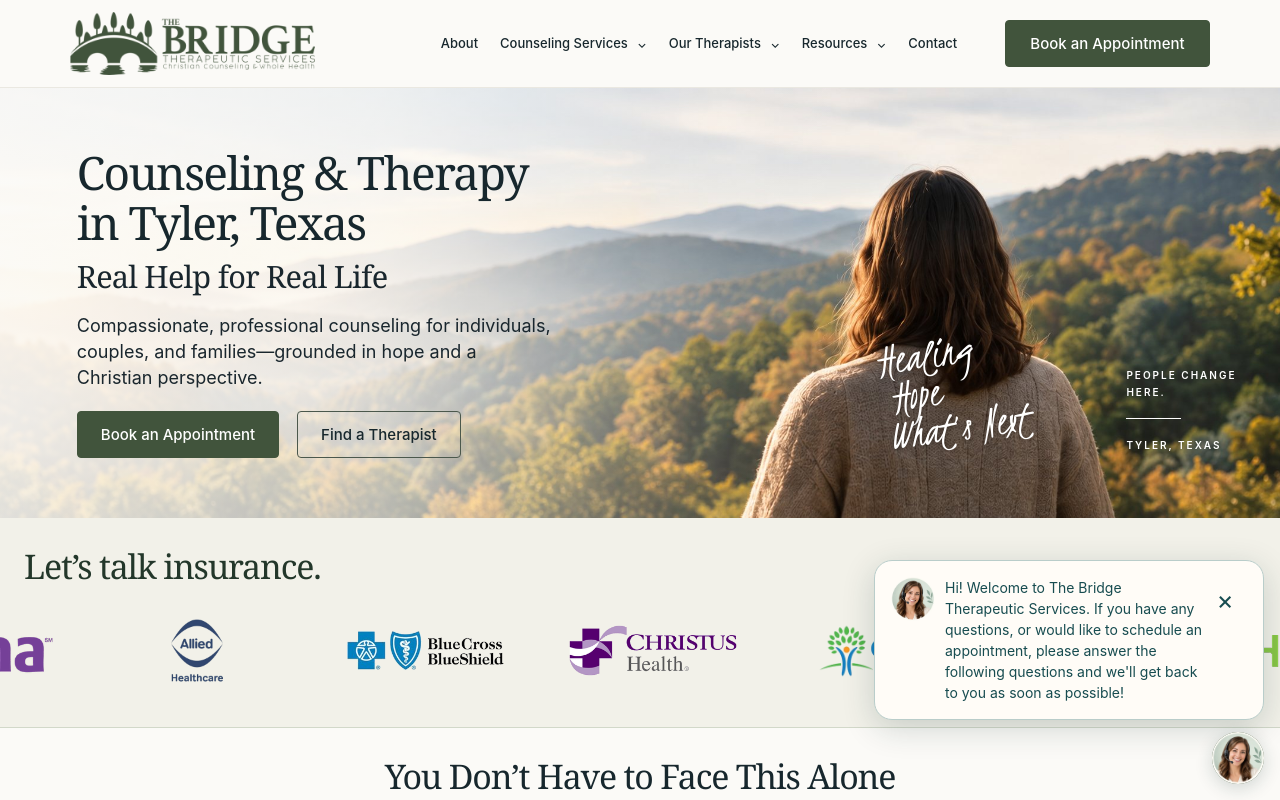
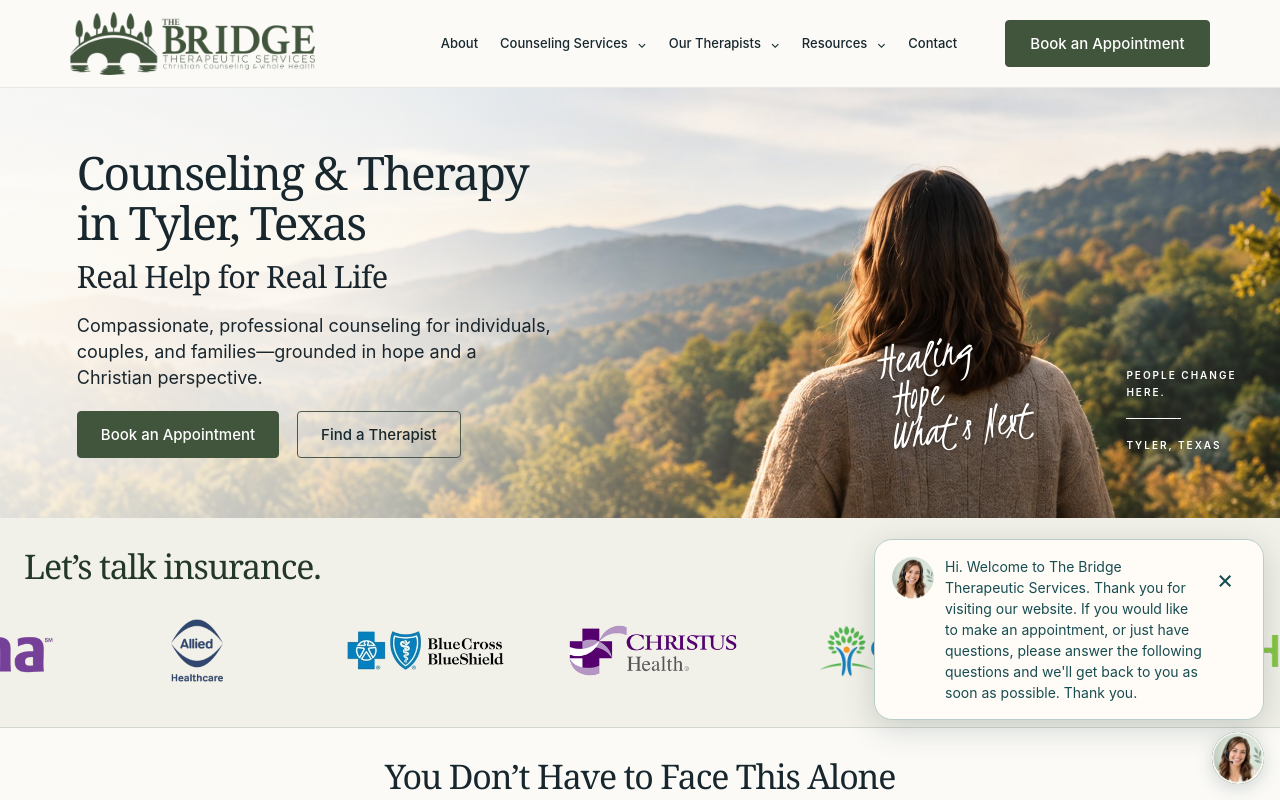
Before and after one commit to 2kjam/bridge-therapy-website, a Next.js app: page / in a window 1280 px wide. Shown: the top 800 px of the page. Built offline with nearby package versions, Linux system fonts and the light colour scheme.

Commit message:
Refine conversational inquiry widget

```diff
--- a/components/inquiry-widget.tsx
+++ b/components/inquiry-widget.tsx
@@ -1,21 +1,18 @@
 "use client";
 
 import { useEffect, useRef, useState, type FormEvent } from "react";
-import { limits, therapists, therapistValue, validateInquiry, sendInquiry, type Inquiry } from "@/lib/inquiry";
+import { limits, therapistValue, validateInquiry, sendInquiry, type ChatInquiry } from "@/lib/inquiry";
 import styles from "./inquiry-widget.module.css";
 
-const popupWelcome = "Hi! Welcome to The Bridge Therapeutic Services. If you have any questions, or would like to schedule an appointment, please answer the following questions and we'll get back to you as soon as possible!";
-const greeting = "Hi! Welcome to The Bridge Therapeutic Services.";
-const welcome = "If you'd like to ask about counseling or an appointment, I can help you send a quick inquiry to our team.";
+const popupWelcome = "Hi. Welcome to The Bridge Therapeutic Services. Thank you for visiting our website. If you would like to make an appointment, or just have questions, please answer the following questions and we'll get back to you as soon as possible. Thank you.";
+const greeting = popupWelcome;
 const privacy = "Please don't include sensitive medical or personal health information here.";
-const empty: Inquiry = { first_name: "", last_name: "", email: "", phone: "", preferred_therapist: "", message: "", "bot-field": "" };
-const steps = ["welcome", "first_name", "last_name", "email", "phone", "preferred_therapist", "message_choice", "message", "review", "success", "edit"] as const;
+const empty: ChatInquiry = { first_name: "", email: "", phone: "", preferred_therapist: "", message: "", "bot-field": "" };
+const steps = ["first_name", "email", "phone", "message_choice", "message", "review", "success", "edit"] as const;
 type Step = typeof steps[number];
-type Message = { role: "assistant" | "visitor"; text: string; summary?: Pick<Inquiry, "first_name" | "last_name" | "email" | "phone" | "preferred_therapist"> };
+type Message = { role: "assistant" | "visitor"; text: string; summary?: Pick<ChatInquiry, "first_name" | "email" | "phone"> };
 const sessionKey = "bridge-inquiry-prompt-shown";
-const nameOf = (slug: string) => therapists.find(([id]) => id === slug)?.[1].split(",")[0] ?? "Not sure — help me choose";
-const firstOf = (slug: string) => slug === "alyxandrah-white" ? "Alyx" : nameOf(slug).split(" ")[0];
-const labels = { first_name: "First name", last_name: "Last name", email: "Email", phone: "Phone", preferred_therapist: "Therapist", message: "Message" };
+const labels = { first_name: "First name", email: "Email", phone: "Phone", message: "Message" };
 
 function AssistantAvatar() {
   return <img className={styles.avatar} src="/assets/chat-assistant.webp" width={256} height={243} alt="" aria-hidden="true" />;
@@ -24,13 +21,12 @@ function AssistantAvatar() {
 export function InquiryWidget() {
   const [open, setOpen] = useState(false);
   const [prompt, setPrompt] = useState(false);
-  const [step, setStep] = useState<Step>("welcome");
-  const [answers, setAnswers] = useState<Inquiry>(empty);
+  const [step, setStep] = useState<Step>("first_name");
+  const [answers, setAnswers] = useState<ChatInquiry>(empty);
   const [messages, setMessages] = useState<Message[]>([
-    { role: "assistant", text: greeting }, { role: "assistant", text: welcome }, { role: "assistant", text: privacy },
+    { role: "assistant", text: greeting }, { role: "assistant", text: "Can I get your name?" },
   ]);
   const [editing, setEditing] = useState(false);
-  const [choosing, setChoosing] = useState(false);
   const [error, setError] = useState("");
   const [pending, setPending] = useState(false);
   const [typing, setTyping] = useState(false);
@@ -43,7 +39,6 @@ export function InquiryWidget() {
   const interacted = useRef(false);
   const initialized = useRef(false);
   const sourcePage = useRef("/");
-  const [profileTherapist, setProfileTherapist] = useState("");
   const busy = useRef(false);
 
   function rememberPrompt() {
@@ -63,7 +58,7 @@ export function InquiryWidget() {
   useEffect(() => {
     if (open && !typing) composer.current?.querySelector<HTMLElement>("input:not([type=hidden]), textarea, button, a")?.focus({ preventScroll: true });
     else if (!open && initialized.current) launcher.current?.focus();
-  }, [open, step, choosing, typing]);
+  }, [open, step, typing]);
   useEffect(() => {
     if (open && transcript.current) transcript.current.scrollTop = transcript.current.scrollHeight;
   }, [open, messages, error, pending, typing]);
@@ -89,25 +84,20 @@ export function InquiryWidget() {
       const match = sourcePage.current.match(/^\/therapists\/([^/]+)\/?$/);
       const selected = therapistValue(match?.[1] ?? null);
       setAnswers({ ...empty, preferred_therapist: selected });
-      setProfileTherapist(selected);
+
       initialized.current = true;
     }
     setOpen(true);
   }
-  function question(next: Step, data: Inquiry) {
+  function question(next: Step) {
     const questions: Record<Step, string> = {
-      welcome: greeting,
-      first_name: "What is your first name?",
-      last_name: `Thanks, ${data.first_name}. What's your last name?`,
-      email: "What's the best email address to reach you?",
-      phone: "And what's the best phone number to reach you?",
-      preferred_therapist: profileTherapist && !editing && step !== "edit"
-        ? `I see you're looking at ${nameOf(profileTherapist)}'s profile. Would you like to ask about working with ${firstOf(profileTherapist)}?`
-        : "Do you have a therapist in mind?",
+      first_name: "Can I get your name?",
+      email: "What is your email address?",
+      phone: "And your phone number?",
       message_choice: "Would you like to add a short message for the office?",
       message: "Sure. Please keep it brief and don't include sensitive medical or personal health information.",
       review: "Here's what I'll send to The Bridge:",
-      success: `Thanks, ${data.first_name}. Your inquiry has been sent to The Bridge.`,
+      success: "Perfect. Thank you. We'll have someone contact you as soon as possible.  If it's currently during business hours, you can call us directly at 903-283-8729",
       edit: "What would you like to change?",
     };
     return questions[next];
@@ -129,44 +119,38 @@ export function InquiryWidget() {
     replyTimer.current = null;
     replyCount.current = 0;
     rememberPrompt();
-    setTyping(false); setError(""); setPending(false); setEditing(false); setChoosing(false);
+    setTyping(false); setError(""); setPending(false); setEditing(false);
     sourcePage.current = window.location.pathname;
     const match = sourcePage.current.match(/^\/therapists\/([^/]+)\/?$/);
     const selected = therapistValue(match?.[1] ?? null);
-    setProfileTherapist(selected);
+
     setAnswers({ ...empty, preferred_therapist: selected });
-    setMessages([{role:"assistant", text:greeting}, {role:"assistant", text:welcome}, {role:"assistant", text:privacy}]);
-    setStep("welcome");
+    setMessages([{role:"assistant", text:greeting}, {role:"assistant", text:"Can I get your name?"}]);
+    setStep("first_name");
   }
   function go(next: Step, reply?: string, data = answers) {
     setError("");
     if (reply) setMessages(previous => [...previous, { role: "visitor", text: reply }]);
-    const message: Message = { role: "assistant", text: question(next, data), ...(next === "review" ? { summary: { first_name: data.first_name, last_name: data.last_name, email: data.email, phone: data.phone, preferred_therapist: data.preferred_therapist } } : {}) };
+    const message: Message = { role: "assistant", text: question(next), ...(next === "review" ? { summary: { first_name: data.first_name, email: data.email, phone: data.phone } } : {}) };
     if (next === "success") { setStep(next); setMessages(previous => [...previous, message]); }
     else assistantReply(message, next);
   }
-  function respond(data: Inquiry, reply: string, next: Step) {
+  function respond(data: ChatInquiry, reply: string, next: Step) {
     setAnswers(data);
     go(editing ? "review" : next, reply, data);
     if (editing) setEditing(false);
   }
   function next(event: FormEvent) {
     event.preventDefault();
-    const checked = validateInquiry(answers);
-    const fieldError = checked.errors[step as keyof Inquiry];
+    const checked = validateInquiry(answers, "chat_widget");
+    const fieldError = checked.errors[step as keyof ChatInquiry];
     if (fieldError) { setError(fieldError); return; }
-    respond(checked.data, checked.data[step as keyof Inquiry] || "Skip", steps[steps.indexOf(step) + 1]);
-  }
-  function choose(slug: string) {
-    const data = { ...answers, preferred_therapist: slug };
-    const checked = validateInquiry(data);
-    if (checked.errors.preferred_therapist) { setError(checked.errors.preferred_therapist); return; }
-    respond(checked.data, nameOf(slug), "message_choice");
+    respond(checked.data, checked.data[step as keyof ChatInquiry] || "Skip", steps[steps.indexOf(step) + 1]);
   }
   async function submit() {
     if (busy.current) return;
-    const checked = validateInquiry(answers);
-    const invalid = Object.keys(checked.errors)[0] as keyof Inquiry | undefined;
+    const checked = validateInquiry(answers, "chat_widget");
+    const invalid = Object.keys(checked.errors)[0] as keyof ChatInquiry | undefined;
     if (invalid) {
       if (steps.includes(invalid as Step)) setStep(invalid as Step);
       setError(checked.errors[invalid]!); return;
@@ -176,18 +160,12 @@ export function InquiryWidget() {
       await sendInquiry(checked.data, sourcePage.current, "chat_widget");
       setAnswers({ ...empty, first_name: checked.data.first_name });
       go("success", undefined, checked.data);
-      setMessages(previous => [...previous,
-        { role: "assistant", text: "A member of the team will contact you about next steps." },
-        { role: "assistant", text: "Submitting this inquiry does not confirm an appointment." },
-        { role: "assistant", text: "If you'd rather call, you can reach the office at (903) 283-8729." },
-      ]);
     } catch {
       setError("Something went wrong and your inquiry wasn't sent. Please try again, or contact The Bridge directly.");
     } finally { busy.current = false; setPending(false); }
   }
-  const textStep = ["first_name", "last_name", "email", "phone", "message"].includes(step);
-  const field = step as keyof Inquiry;
-  const profileChoice = !!profileTherapist && !choosing && !editing;
+  const textStep = ["first_name", "email", "phone", "message"].includes(step);
+  const field = step as keyof ChatInquiry;
   return (
     <aside ref={widget} className={styles.widget} data-open={open} aria-label="Contact inquiry assistant">
       {prompt && !open && <div className={styles.prompt}>
@@ -208,10 +186,10 @@ export function InquiryWidget() {
             <span className={styles.srOnly}>{message.role === "visitor" ? "You: " : "The Bridge: "}</span>
             <p>{message.text}</p>
             {message.summary && <dl className={styles.summary}>
-              <dt>Name</dt><dd>{message.summary.first_name} {message.summary.last_name}</dd>
+              <dt>Name</dt><dd>{message.summary.first_name}</dd>
               <dt>Email</dt><dd>{message.summary.email}</dd>
               <dt>Phone</dt><dd>{message.summary.phone || "Not provided"}</dd>
-              <dt>Preferred therapist</dt><dd>{nameOf(message.summary.preferred_therapist)}</dd>
+
             </dl>}
           </div>)}
           {typing && <div className={styles.assistant} data-typing="true"><AssistantAvatar /><span className={styles.srOnly}>Preparing the next question</span><span className={styles.dots} aria-hidden="true"><i /><i /><i /></span></div>}
@@ -226,32 +204,23 @@ export function InquiryWidget() {
             <div className={styles.inputRow}>
               {step === "message" ? <textarea id="widget-answer" rows={2} placeholder="Type a short message…" maxLength={limits.message} value={answers.message} aria-describedby="widget-privacy widget-error" onChange={e => setAnswers({ ...answers, message: e.target.value })} />
                 : <input id="widget-answer" type={step === "email" ? "email" : step === "phone" ? "tel" : "text"}
-                  placeholder={`Type your ${labels[step as keyof typeof labels].toLowerCase()}…`}
-                  autoComplete={step === "first_name" ? "given-name" : step === "last_name" ? "family-name" : step === "phone" ? "tel" : "email"}
+                  placeholder={step === "first_name" ? "Type an answer" : step === "phone" ? "Type phone number" : `Type your ${labels[step as keyof typeof labels].toLowerCase()}…`}
+                  autoComplete={step === "first_name" ? "given-name" : step === "phone" ? "tel" : "email"}
                   required={step !== "phone"} maxLength={limits[field]} value={answers[field]} aria-invalid={!!error} aria-describedby="widget-error"
                   onChange={e => setAnswers({ ...answers, [field]: e.target.value })} />}
               <button className={styles.send} type="submit" aria-label="Send answer"><svg viewBox="0 0 24 24" aria-hidden="true"><path d="m4 4 17 8-17 8 3-8-3-8Zm3 8h14" /></svg></button>
             </div>
-            {(step === "phone" || step === "message") && <button className={styles.chip} type="button" onClick={() => respond({ ...answers, [field]: "" }, "Skip", step === "phone" ? "preferred_therapist" : "review")}>Skip</button>}
+            {(step === "phone" || step === "message") && <button className={styles.chip} type="button" onClick={() => respond({ ...answers, [field]: "" }, "Skip", step === "phone" ? "message_choice" : "review")}>Skip</button>}
           </form>}
-          {step === "welcome" && <div className={styles.actions}><button className={styles.primary} onClick={() => go("first_name", "Start")}>Start</button><a href="/contact/">Use the full Contact form</a></div>}
-          {step === "preferred_therapist" && <div className={styles.choices} aria-label="Therapist choices">
-            {profileChoice ? <>
-              <button className={styles.primary} onClick={() => choose(profileTherapist)}>Yes, {firstOf(profileTherapist)}</button>
-              <button className={styles.chip} onClick={() => { setChoosing(true); setMessages(previous => [...previous, { role: "visitor", text: "Help me choose someone else" }]); assistantReply({role:"assistant", text:"Who would you like to ask about?"}, "preferred_therapist"); }}>Help me choose someone else</button>
-              <button className={styles.chip} onClick={() => choose("")}>I&apos;m not sure</button>
-            </> : therapists.map(([slug]) => <button className={styles.chip} key={slug} onClick={() => choose(slug)}>{nameOf(slug)}</button>)}
-          </div>}
           {step === "message_choice" && <div className={styles.actions}><button className={styles.chip} onClick={() => go("message", "Add a message")}>Add a message</button><button className={styles.chip} onClick={() => { const data = { ...answers, message: "" }; setAnswers(data); go("review", "No message", data); }}>No, send my inquiry</button></div>}
           {step === "review" && <div className={styles.actions}>
             <button className={styles.primary} disabled={pending} onClick={submit}>{error ? "Try Again" : "Send Inquiry"}</button>
             {error ? <a href="/contact/">View Contact Information</a> : <button className={styles.chip} disabled={pending} onClick={() => go("edit", "Make a Change")}>Make a Change</button>}
           </div>}
-          {step === "edit" && <div className={styles.choices}>{Object.entries(labels).map(([key, label]) => <button className={styles.chip} key={key} onClick={() => { setEditing(true); setChoosing(true); go(key as Step, label); }}>{label}</button>)}</div>}
+          {step === "edit" && <div className={styles.choices}>{Object.entries(labels).map(([key, label]) => <button className={styles.chip} key={key} onClick={() => { setEditing(true); go(key as Step, label); }}>{label}</button>)}</div>}
           {step === "success" && <div className={styles.actions}><button className={styles.primary} onClick={close}>Close</button><a href="/contact/">View Contact Information</a></div>}
           <div id="widget-error" role="alert" className={styles.error}>{step !== "review" ? error : ""}</div>
           </>}
-          <p className={styles.caption}>An inquiry does not confirm an appointment.</p>
         </div>
         <div className={styles.honeypot} aria-hidden="true"><label htmlFor="widget-bot">Leave this field empty</label><input id="widget-bot" name="bot-field" tabIndex={-1} autoComplete="off" maxLength={limits["bot-field"]} value={answers["bot-field"]} onChange={e => setAnswers({ ...answers, "bot-field": e.target.value })} /></div>
       </section>}
```
Also changed, not shown: lib/inquiry.ts (+13 -4 lines), tests/inquiry-widget.browser.mjs (+31 -34 lines), 2 other files (tests, documents, lock files or other folders).
